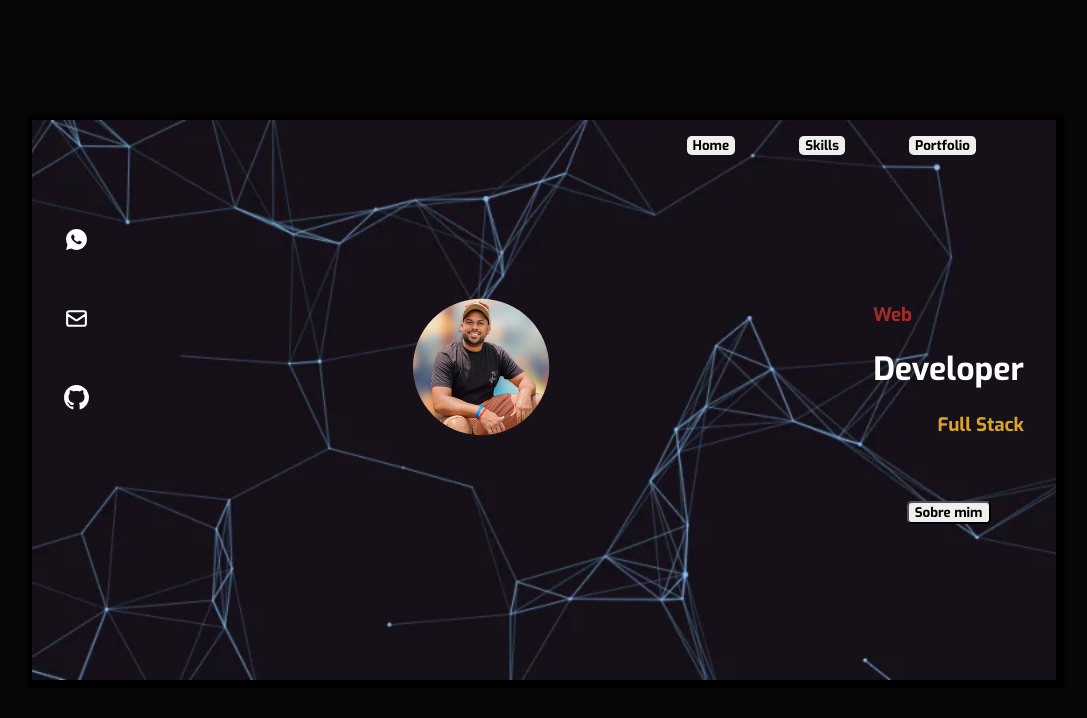
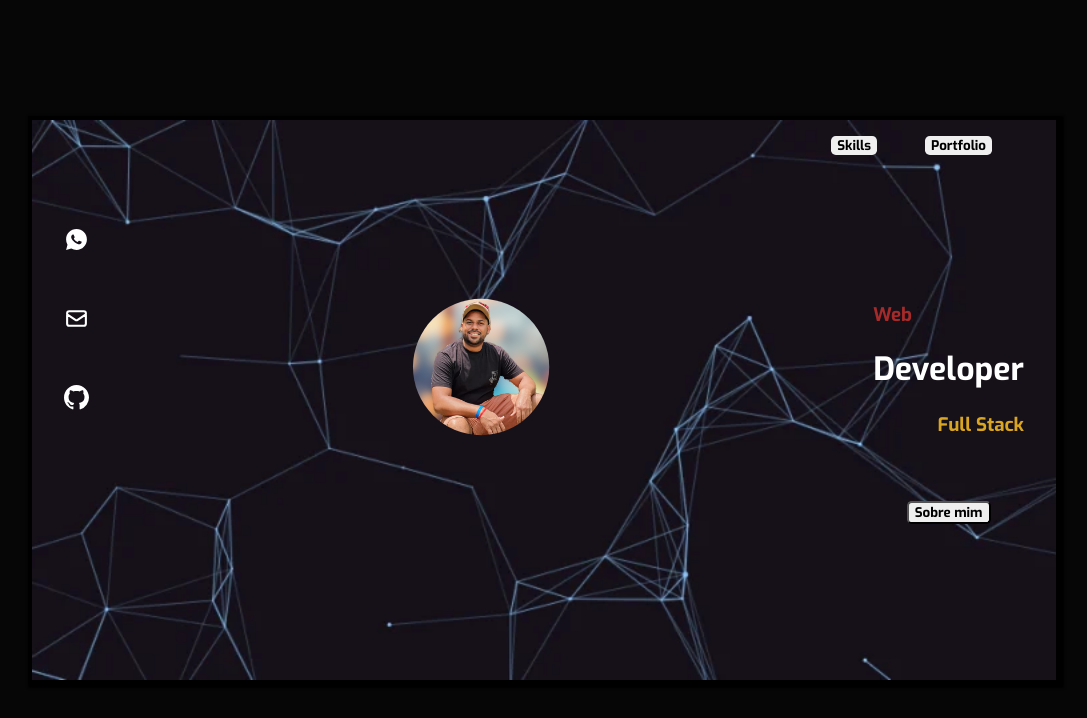
Before and after one commit to MateusSantiagoDev/meu-portfolio, a React (Create React App) app: page / in a window 1280 px wide. Shown: the top 718 px of the page, without its empty margins (96-1183 px from the left). Built offline with nearby package versions, Linux system fonts and the light colour scheme; the HTML template or start-up script is replaced by a standard one.

Commit message:
fix: update Home

```diff
--- a/src/views/Home/Home.css
+++ b/src/views/Home/Home.css
@@ -24,7 +24,7 @@
 }
 
 .list button {
-    margin-right: 4rem;
+    margin-right: 3rem;
     color: black;
     font-family: 'Exo';
     font-weight: 700;
--- a/src/views/Home/Home.jsx
+++ b/src/views/Home/Home.jsx
@@ -12,9 +12,6 @@ export function Home() {
       <div className="body">
         <header className="header">
           <div className="list">
-            <button onClick={() => {
-
-            }}>Home</button>
             <button onClick={() => {
                navigate('/skills')
             }}>Skills</button>
```
